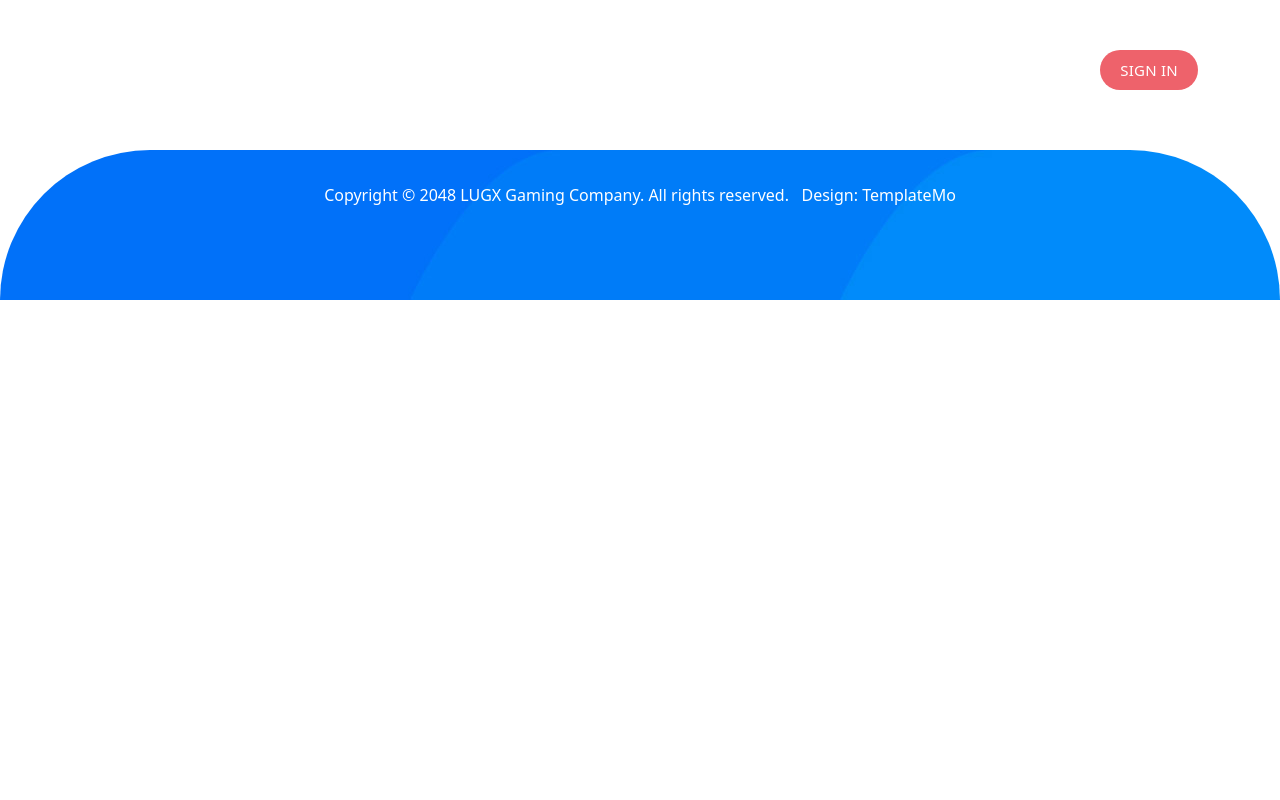
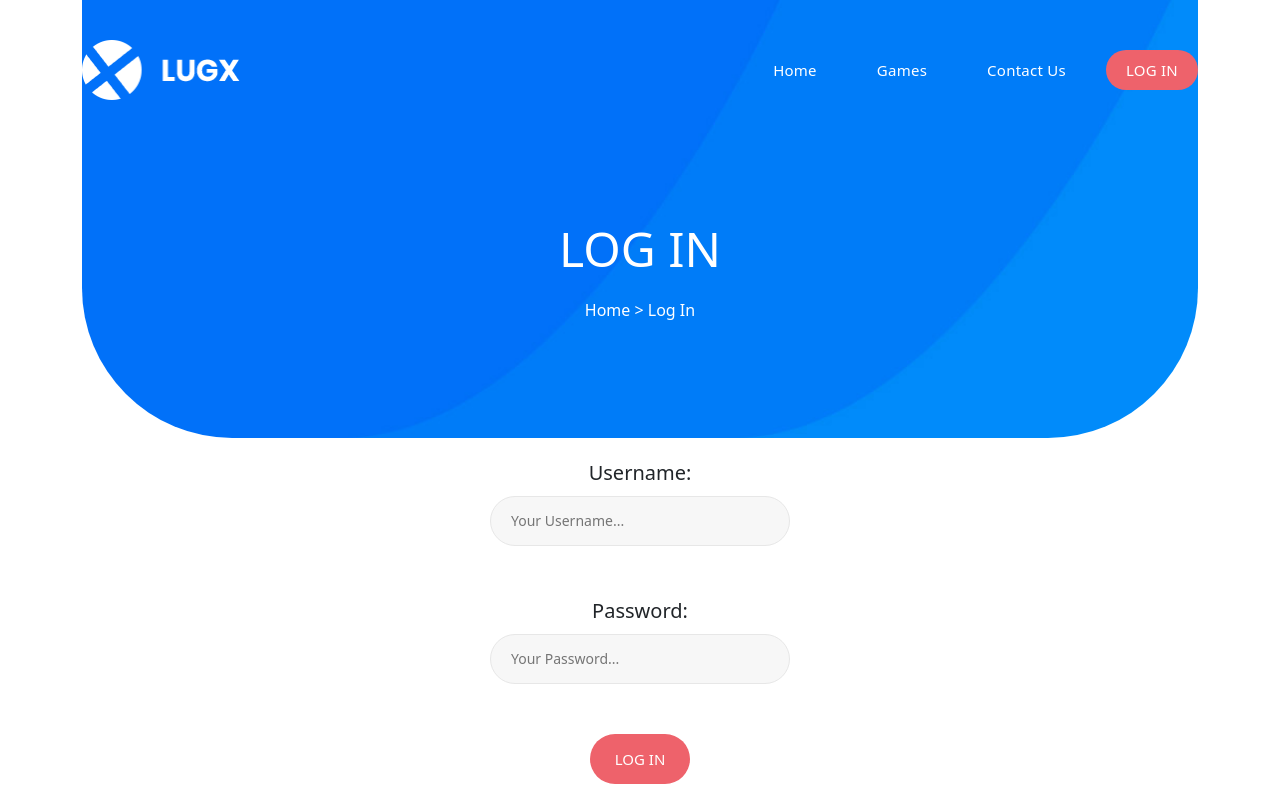
Before and after one commit to simonageo/gaming-app, a React (Vite) app in the folder client/: page /login in a window 1280 px wide. Shown: the top 800 px of the page. Built offline with nearby package versions, Linux system fonts and the light colour scheme.

Commit message:
adding login page

```diff
--- a/client/src/App.jsx
+++ b/client/src/App.jsx
@@ -4,6 +4,7 @@ import Header from "./components/Header";
 import Home from "./components/Home";
 import ContactUs from "./components/Contact";
 import Games from "./components/Games";
+import Login from "./components/Login/Login";
 
 function App() {
   return (
@@ -13,6 +14,7 @@ function App() {
         <Route path="/" element={<Home />} />
         <Route path="/games" element={<Games />} />
         <Route path="/contact" element={<ContactUs />} />
+        <Route path="/login" element={<Login />} />
       </Routes>
       <Footer />
     </div>
--- a/client/src/components/Header.jsx
+++ b/client/src/components/Header.jsx
@@ -27,7 +27,7 @@ export default function Header() {
                   <Link to="/contact">Contact Us</Link>
                 </li>
                 <li>
-                  <Link to="#">Sign In</Link>
+                  <Link to="/login">Log In</Link>
                 </li>
               </ul>
               <Link className="menu-trigger">
--- /dev/null
+++ b/client/src/components/Login/Login.jsx
@@ -0,0 +1,75 @@
+import { Link } from "react-router-dom";
+import styles from "../Login/Login.module.css";
+
+export default function Login() {
+  return (
+    <div className="container">
+      <div className="row justify-content-center">
+        <div className="col-lg-12">
+          <div className="page-heading header-text">
+            <h3>Log In</h3>
+            <span className="breadcrumb">
+              <Link to="/">Home</Link> &gt; Log In
+            </span>
+          </div>
+
+          <form id="login-form" action="#" method="post">
+            <div className="col-lg-12">
+              <fieldset className={styles.inputFieldContainer}>
+                <label htmlFor="username" className={styles.labelAbove}>
+                  Username:
+                </label>
+                <input
+                  type="text"
+                  name="username"
+                  id="username"
+                  placeholder="Your Username..."
+                  autoComplete="on"
+                  required=""
+                  className={styles.inputField}
+                />
+              </fieldset>
+            </div>
+
+            <div className="col-lg-12">
+              <fieldset className={styles.inputFieldContainer}>
+                <label htmlFor="password" className={styles.labelAbove}>
+                  Password:
+                </label>
+                <input
+                  type="password"
+                  name="password"
+                  id="password"
+                  placeholder="Your Password..."
+                  autoComplete="on"
+                  required=""
+                  className={styles.inputField}
+                />
+              </fieldset>
+            </div>
+
+            <div className="col-lg-12">
+              <fieldset className={styles.inputFieldContainer}>
+                <button
+                  type="submit"
+                  id="login-submit"
+                  className={styles.submitButton}
+                >
+                  Log In
+                </button>
+              </fieldset>
+              <fieldset className={styles.inputFieldContainer}>
+                <div className="register-link">
+                  <p>
+                    If you do not have an account,{" "}
+                    <Link href="/register">register here</Link>.
+                  </p>
+                </div>
+              </fieldset>
+            </div>
+          </form>
+        </div>
+      </div>
+    </div>
+  );
+}
--- /dev/null
+++ b/client/src/components/Login/Login.module.css
@@ -0,0 +1,59 @@
+.inputField {
+    width: 100%;
+    max-width: 300px; /* Set your desired maximum width */
+    height: 50px;
+    border-radius: 25px;
+    padding: 0px 20px;
+    background-color: #f7f7f7;
+    border: 1px solid #e7e7e7;
+    font-size: 14px;
+    color: #4a4a4a;
+    margin: 0 auto 30px; /* Center the input field and add bottom margin */
+    display: block;
+}
+
+.inputFieldContainer {
+    display: flex;
+    flex-direction: column;
+    align-items: center;
+    margin-top: 20px;
+}
+
+
+.labelAbove {
+    display: block;
+    font-size: 20px;
+    margin-bottom: 8px; /* Adjust the spacing between label and input */
+}
+
+
+.textareaField {
+    width: 100%;
+    height: 130px;
+    border-radius: 25px;
+    padding: 20px 20px;
+    background-color: #f7f7f7;
+    border: 1px solid #e7e7e7;
+    font-size: 14px;
+    color: #4a4a4a;
+    margin-bottom: 30px;
+}
+
+.submitButton {
+    display: flex;
+    height: 50px;
+    line-height: 50px;
+    background-color: #ee626b;
+    color: #fff;
+    font-size: 15px;
+    text-transform: uppercase;
+    font-weight: 500;
+    padding: 0px 25px;
+    border: none;
+    border-radius: 25px;
+    transition: all .3s;
+}
+
+.submitButton:hover {
+    background-color: #0071f8;
+}
```
